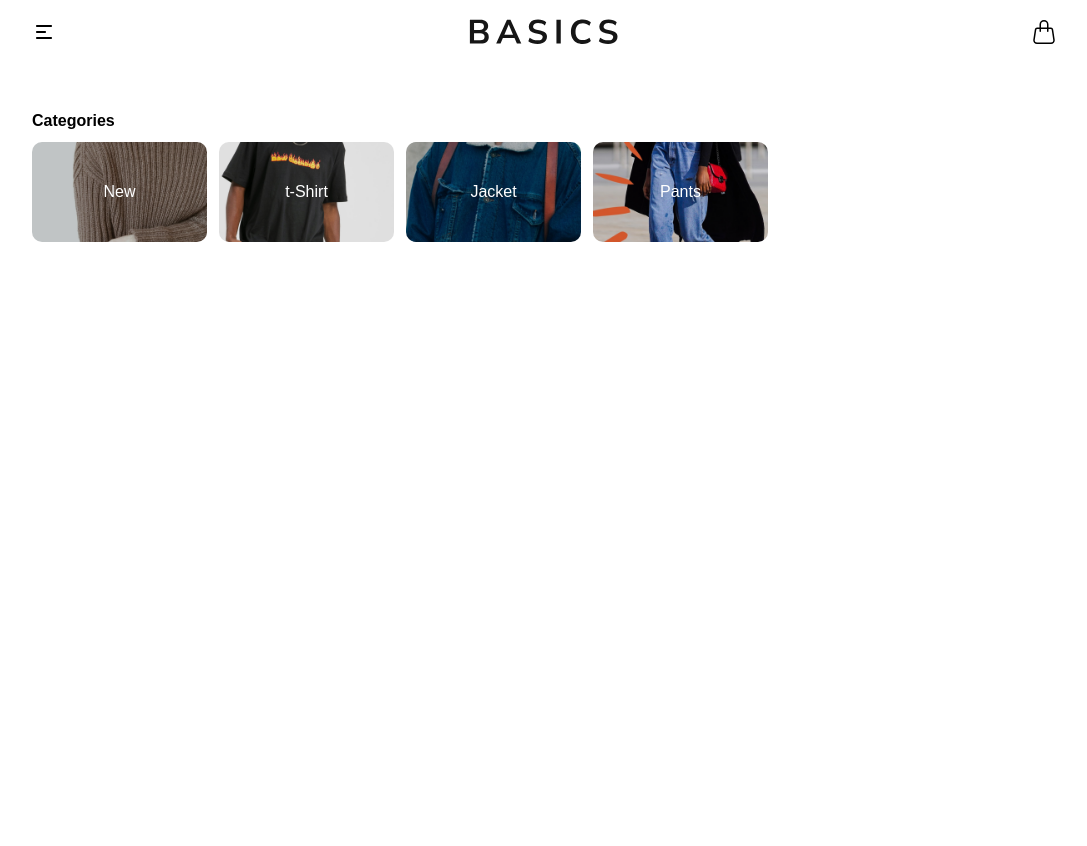
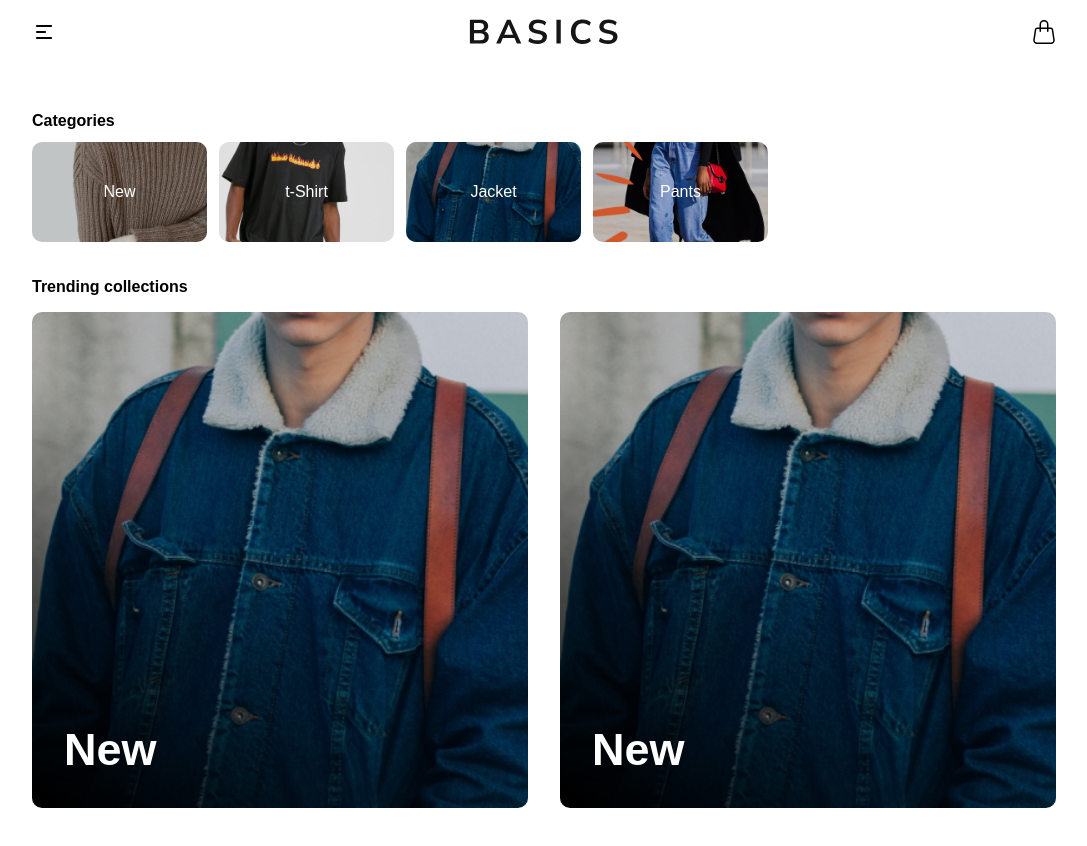
Before and after one commit to LuizSouz404/Basic-ecommerce, a Next.js app: page / in a window 1280 px wide. Shown: the top 846 px of the page, without its empty margins (96-1183 px from the left). Before the commit the page ends 800 px from the top, so only its background shows below. Built offline with nearby package versions, Linux system fonts and the light colour scheme; no server answers.

Commit message:
feat: create trending items section

```diff
--- a/src/components/MainPage/index.tsx
+++ b/src/components/MainPage/index.tsx
@@ -7,7 +7,7 @@ export function MainPage() {
       <div className={styles.content}>
 
         <div className={styles.categoryContainer}>
-          <strong className={styles.categoryTitle}>Categories</strong>
+          <strong className={styles.sectionTitle}>Categories</strong>
           <div className={styles.categorySection}>
             <Link href="/product/" passHref>
               <div style={{ backgroundImage: "url('/images/category/new.png')" }} className={styles.categorySectionContent}>
@@ -40,6 +40,27 @@ export function MainPage() {
           </div>
         </div>
 
+        <div className={styles.trendingContainer}>
+          <strong>Trending collections</strong>
+
+          <div className={styles.trendingSection}>
+            <Link href="/product/" passHref>
+              <div style={{ background: "linear-gradient(37.44deg, #000000 2.71%, rgba(0, 0, 0, 0) 50.1%), no-repeat center/cover url('/images/category/jacket.png') , #171717" }} className={styles.trendingSectionContent}>
+                <span className={styles.trendingSectionTitle}>
+                  New
+                </span>
+              </div>
+            </Link>
+            <Link href="/product/" passHref>
+              <div style={{ background: "linear-gradient(37.44deg, #000000 2.71%, rgba(0, 0, 0, 0) 50.1%), no-repeat center/cover url('/images/category/jacket.png') , #171717" }} className={styles.trendingSectionContent}>
+                <span className={styles.trendingSectionTitle}>
+                  New
+                </span>
+              </div>
+            </Link>
+          </div>
+        </div>
+
       </div>
     </main>
   )
--- a/src/components/MainPage/styles.module.scss
+++ b/src/components/MainPage/styles.module.scss
@@ -10,8 +10,13 @@ div.content {
   max-width: 1024px;
 }
 
-div.categorySection {
+div.categorySection, div.trendingSection {
   display: flex;
+  gap: .75rem
+}
+
+div.categoryContainer {
+  margin-bottom: 1.5rem;
 }
 
 div.categorySectionContent {
@@ -19,7 +24,7 @@ div.categorySectionContent {
   width: 175px;
   height: 100px;
   border-radius: 10px;
-  margin: .75rem .75rem .75rem 0;
+  margin: .75rem 0;
   display: flex;
   align-items: center;
   justify-content: center;
@@ -32,3 +37,28 @@ div.categorySectionContent {
 span.categorySectionTitle {
   color: #fff;
 }
+
+div.trendingSection {
+  display: grid;
+  grid-template-columns: repeat(2, 1fr);
+  gap: 2rem;
+}
+
+div.trendingSectionContent {
+  aspect-ratio: 1/1;
+  min-height: 225px;
+  display: flex;
+  align-items: flex-end;
+  padding: 2rem;
+  border-radius: 10px;
+  margin: 1rem 0;
+  background-position: center;
+  background-size: cover;
+  background-repeat: no-repeat;
+}
+
+span.trendingSectionTitle {
+  font-weight: 800;
+  font-size: 45px;
+  color: #fff;
+}
```
